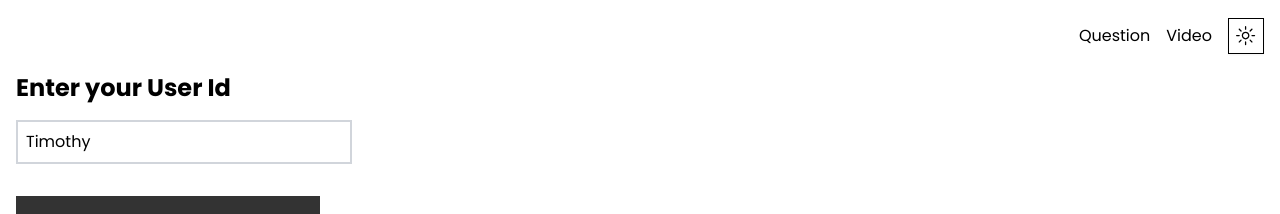
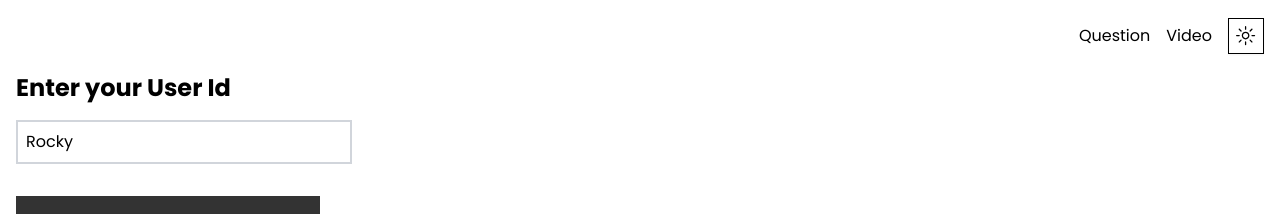
Before and after one commit to KodyMillar/immersio, a Next.js app in the folder my-react-app/: page /videos in a window 1280 px wide. Shown: the top 214 px of the page. Built offline with nearby package versions, Linux system fonts and the light colour scheme; no server answers; grey boxes are pictures that could not be loaded.

Commit message:
try to fix schema

```diff
--- a/my-react-app/components/VideoForm.tsx
+++ b/my-react-app/components/VideoForm.tsx
@@ -9,22 +9,23 @@ export default function VideoForm() {
     const videoRef = useRef<HTMLVideoElement>(null);
     const[startingTime, setStartingTime] = useState(Date.now());
     const [activity, setActivity] = useState<activityData>({
-        userId: 'Timothy',
+        userId: 'Rocky',
         activity: {
             courseId: 3855,
             lessonId: 2,
             itemId: "B-2",
             itemType: "Video",
-            details: {
-                1: {
+            details: [
+                {
                     timestamp: Date.now(),
                     activityType: 'Play',
                     timeSpent: 0,
                     activityResponse: 'Recieved',
                 }
+            ]
             }
         }
-    });
+    );
 
     const handleVideoEvent = (event: any) => {
         const type = event.type;
@@ -37,14 +38,20 @@ export default function VideoForm() {
                 ...prevActivity,
                 activity: {
                     ...prevActivity.activity,
-                    details: {
-                        ...prevActivity.activity.details,
-                        1: {
+                    details: [//{
+                        {
                             timestamp: endTime,
                             activityType: type.charAt(0).toUpperCase() + type.slice(1),
-                            timeSpent: timeSpent,
+                            timeSpent: timeSpent
                         }
-                    }
+                    ]
+                        // ...prevActivity.activity.details,
+                        // 1: {
+                        //     timestamp: endTime,
+                        //     activityType: type.charAt(0).toUpperCase() + type.slice(1),
+                        //     timeSpent: timeSpent,
+                        // }
+                    //}
                 }
             };
             return updatedActivity;
@@ -55,7 +62,8 @@ export default function VideoForm() {
     };
 
     const handleVideoSkipEvent = (event: any) => {
-        const type = event.type
+        const type = event.type;
+        console.log("HI")
         /*
         setActivity(prevActivity => {
             const updatedActivity = {
@@ -68,7 +76,8 @@ export default function VideoForm() {
     // Function to send updated activity data to API
     const sendActivityUpdate = async () => {
         try {
-            axios.post(`${apiUrl}/info`, activity);
+            // axios.post(`${apiUrl}/info`, acztivity);
+            axios.post(`${apiUrl}`, activity);
             setStartingTime(Date.now());
             console.log(activity);
         } catch (error) {
@@ -81,7 +90,7 @@ export default function VideoForm() {
         const videoElement = videoRef.current;
         if (videoElement) {
             videoElement.addEventListener('play', handleVideoEvent);
-            videoElement.addEventListener("seeked", handleVideoSkipEvent)
+            videoElement.addEventListener("seeked", handleVideoSkipEvent);
             // Cleanup function to remove event listeners
             return () => {
                 videoElement.removeEventListener('play', handleVideoEvent);
--- a/my-react-app/package.json
+++ b/my-react-app/package.json
@@ -15,12 +15,13 @@
     "axios": "^1.6.7",
     "class-variance-authority": "^0.7.0",
     "clsx": "^2.1.0",
-    "next": "^14.1.0",
+    "next": "^14.1.4",
     "next-themes": "^0.2.1",
     "react": "^18",
     "react-dom": "^18",
     "tailwind-merge": "^2.2.1",
-    "tailwindcss-animate": "^1.0.7"
+    "tailwindcss-animate": "^1.0.7",
+    "yarn": "^1.22.22"
   },
   "devDependencies": {
     "@types/node": "^20",
```
Also changed, not shown: 1 other file (tests, documents, lock files or other folders).
